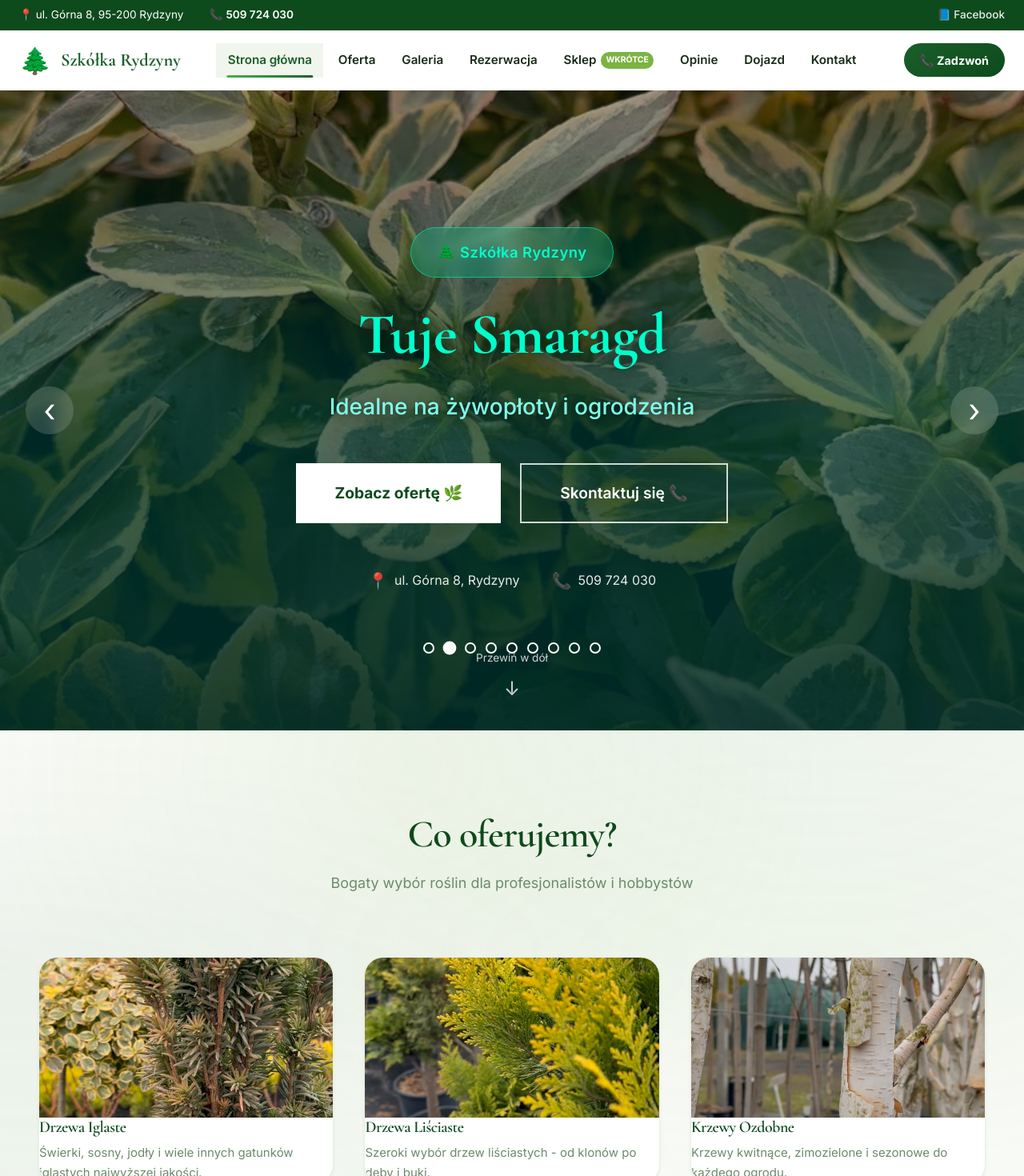
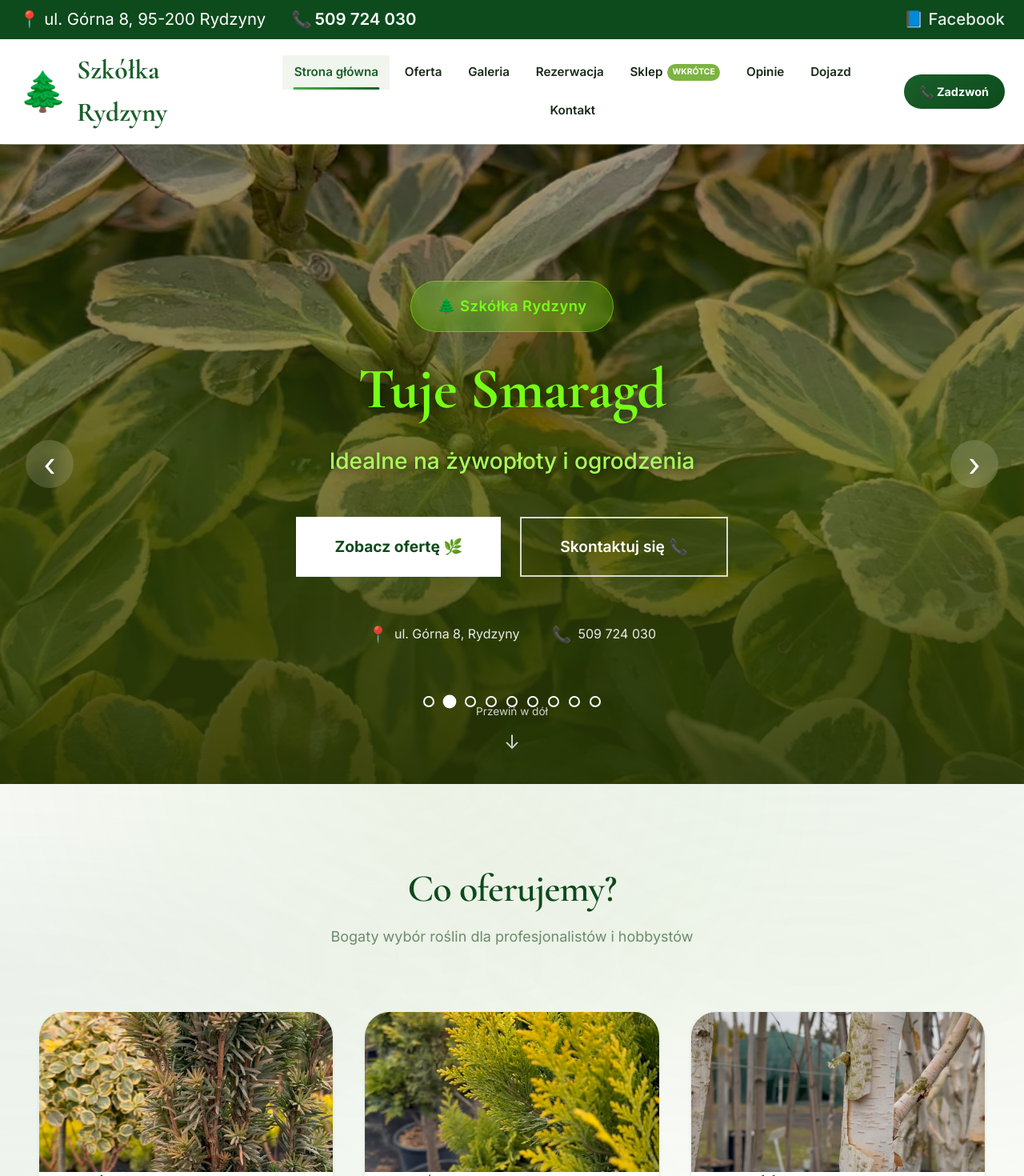
Before and after one commit to kozuchowskihubert/azure-tree, a Next.js app: page / in a window 1280 px wide. Shown: the top 1470 px of the page at 80% size. Built offline with nearby package versions, Linux system fonts and the light colour scheme.

Commit message:
Zaokrąglone kafelki + większa czcionka logo i adresu (50%)

```diff
--- a/src/styles/Header.module.css
+++ b/src/styles/Header.module.css
@@ -13,7 +13,7 @@
 .topBar {
   background: var(--color-primary-dark);
   color: white;
-  font-size: 0.85rem;
+  font-size: 1.275rem;
   padding: 0.5rem 0;
 }
 
@@ -81,7 +81,7 @@
   display: flex;
   align-items: center;
   gap: 0.75rem;
-  font-size: 1.4rem;
+  font-size: 2.1rem;
   font-weight: 700;
   color: var(--color-primary);
   transition: all var(--transition-normal);
@@ -93,7 +93,7 @@
 }
 
 .logoIcon {
-  font-size: 2rem;
+  font-size: 3rem;
   transition: transform var(--transition-normal);
 }
 
--- a/src/styles/HeroSlider.module.css
+++ b/src/styles/HeroSlider.module.css
@@ -45,8 +45,8 @@
   background: linear-gradient(
     180deg,
     rgba(0, 0, 0, 0.35) 0%,
-    rgba(0, 60, 55, 0.65) 50%,
-    rgba(0, 45, 40, 0.88) 100%
+    rgba(60, 80, 10, 0.65) 50%,
+    rgba(40, 55, 5, 0.88) 100%
   );
 }
 
@@ -69,16 +69,16 @@
 
 .badge {
   display: inline-block;
-  background: rgba(0, 200, 150, 0.3);
+  background: rgba(120, 255, 23, 0.25);
   backdrop-filter: blur(10px);
   padding: 1rem 2rem;
   border-radius: 50px;
   font-size: 1.15rem;
   font-weight: 600;
   margin-bottom: 2rem;
-  border: 1px solid rgba(0, 255, 200, 0.5);
+  border: 1px solid rgba(120, 255, 23, 0.5);
   letter-spacing: 0.5px;
-  color: #00ffc8;
+  color: #78ff17;
 }
 
 .title {
@@ -90,7 +90,7 @@
   line-height: 1.1;
   animation: fadeInUp 0.8s ease-out;
   letter-spacing: -0.5px;
-  color: #00ffcc;
+  color: #78ff17;
 }
 
 .subtitle {
@@ -100,7 +100,7 @@
   line-height: 1.6;
   text-shadow: 1px 2px 10px rgba(0, 0, 0, 0.5);
   animation: fadeInUp 0.8s ease-out 0.2s both;
-  color: #80ffeb;
+  color: #a8ff5c;
   font-weight: 500;
 }
 
--- a/src/styles/Home.module.css
+++ b/src/styles/Home.module.css
@@ -89,7 +89,7 @@
   position: relative;
   aspect-ratio: 1;
   overflow: hidden;
-  border-radius: var(--radius-lg);
+  border-radius: var(--radius-2xl);
   cursor: pointer;
   box-shadow: var(--shadow-sm);
   transition: all var(--transition-normal);
@@ -212,7 +212,7 @@
 
 .featureCard {
   background: var(--color-surface);
-  border-radius: var(--radius-xl);
+  border-radius: var(--radius-2xl);
   overflow: hidden;
   box-shadow: var(--shadow-sm);
   transition: all var(--transition-normal);
@@ -287,7 +287,7 @@
 
 .productCard {
   background: var(--color-surface);
-  border-radius: var(--radius-lg);
+  border-radius: var(--radius-2xl);
   overflow: hidden;
   box-shadow: var(--shadow-sm);
   transition: all var(--transition-normal);
```
